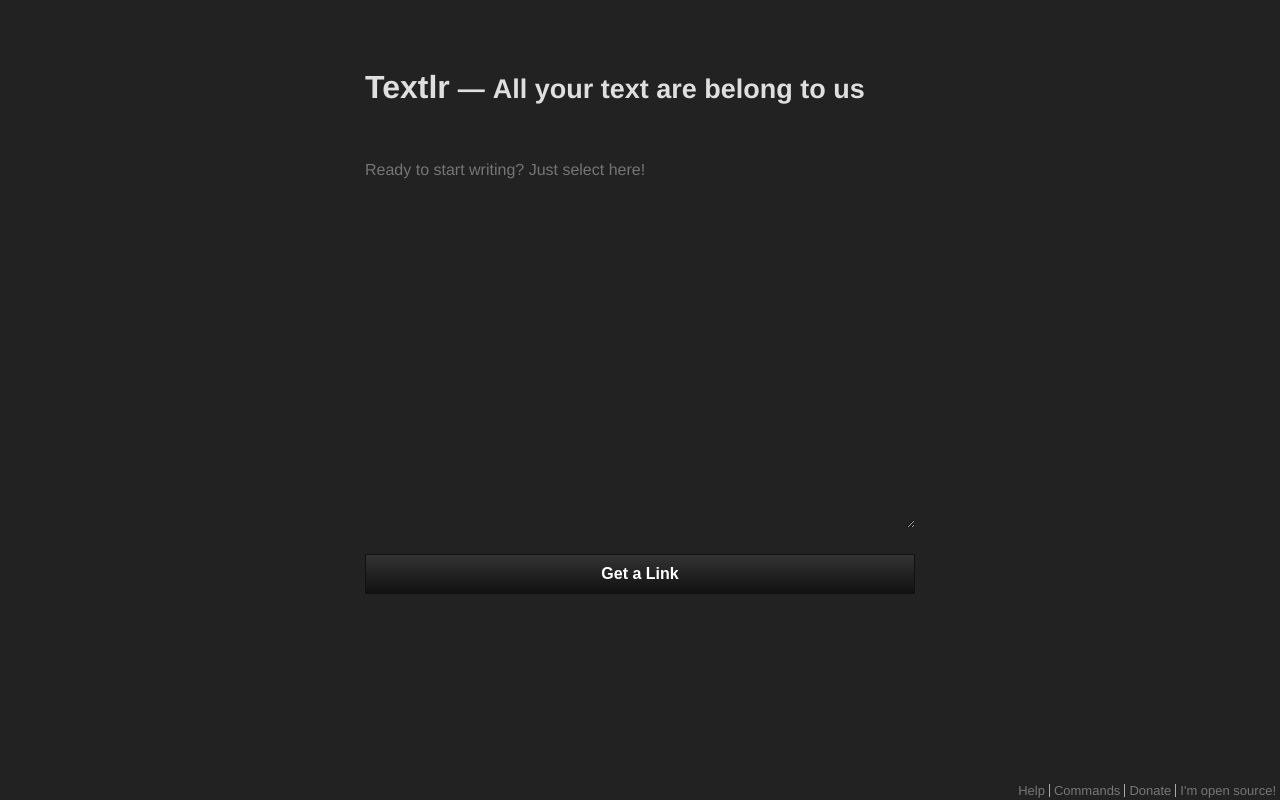
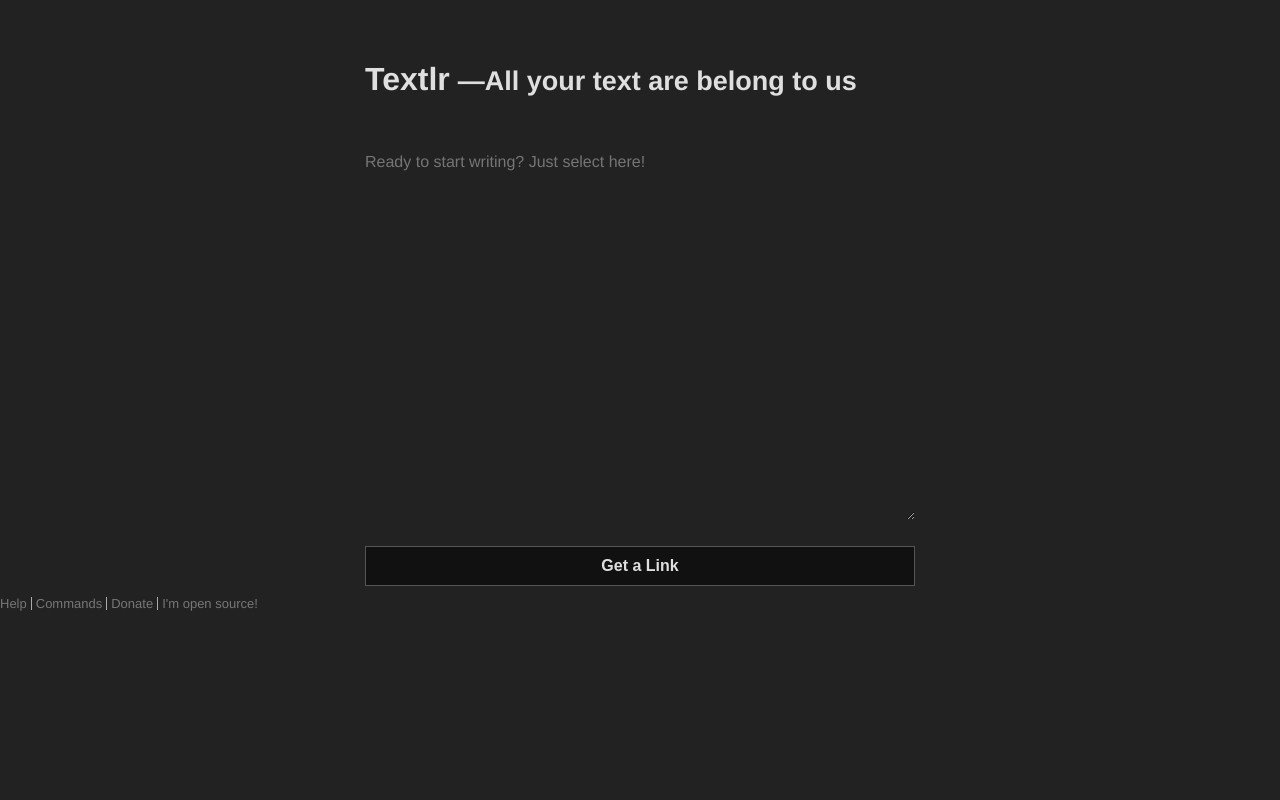
Before and after one commit to Zyber17/Textlr, a PHP site: page /main.html in a window 1280 px wide. Run offline with PHP 8.4, Linux system fonts and the light colour scheme; some libraries are stand-ins or nearby versions.

Commit message:
Interface updates

```diff
--- a/index.css
+++ b/index.css
@@ -1,9 +1,34 @@
+@-webkit-keyframes fadeIn {
+	0% {opacity: 0;}
+	100% {opacity: 1;}
+}
+
+@-moz-keyframes fadeIn {
+	0% {opacity: 0;}
+	100% {opacity: 1;}
+}
+
+@-ms-keyframes fadeIn {
+	0% {opacity: 0;}
+	100% {opacity: 1;}
+}
+
+@-o-keyframes fadeIn {
+	0% {opacity: 0;}
+	100% {opacity: 1;}
+}
+
+@keyframes fadeIn {
+	0% {opacity: 0;}
+	100% {opacity: 1;}
+}
 body {
 	background: #f5f5f5;
 	font-family:"Helvetica Neue",Helvetica,Arial,Verdana,sans-serif;
 	color: #111;
 	font-size: 18px;
 	text-align: left;
+	margin: 0;
 }
 	body.dark, body.dark #typist textarea, body.dark #url input {
 		background: #222;
@@ -22,11 +86,11 @@ a{color: #a90202;}
 	font-weight: bold;
 	margin-right: 8px;
 }
-#typist h1, h2 {
+#typist h1, #typist h2 {
 	display: inline-block;
 }
 	#typist h2:before {
-		content: "—";
+		content: "—";`
 		margin-right: 8px;
 	}
 	#typist textarea {
@@ -50,34 +114,34 @@ a{color: #a90202;}
 		margin: 11px 0;
 		height: 40px;
 		width: 100%;
-		border: 1px solid #111;
 		display: block;
-		background-color: #111;
-		background-image: -webkit-gradient(linear, left top, left bottom, from(rgb(51, 51, 51)), to(rgb(17, 17, 17)));
-		background-image: -webkit-linear-gradient(top, rgb(51, 51, 51), rgb(17, 17, 17));
-		background-image: -moz-linear-gradient(top, rgb(51, 51, 51), rgb(17, 17, 17));
-		background-image: -o-linear-gradient(top, rgb(51, 51, 51), rgb(17, 17, 17));
-		background-image: -ms-linear-gradient(top, rgb(51, 51, 51), rgb(17, 17, 17));
-		background-image: linear-gradient(top, rgb(51, 51, 51), rgb(17, 17, 17));
-		filter: progid:DXImageTransform.Microsoft.gradient(GradientType=0,StartColorStr='#333333', EndColorStr='#111111');
+		background-color: #fff;
 		cursor: pointer;
 		font-size: 16px;
 		font-weight: bold;
-		color: #FFF;
+		color: #111;
+		border: 1px solid #dfdfdf;
+		-webkit-appearance: none;
+		border-radius: 0;
 	}
+		body.dark #typist input {
+			background-color: #111;
+			color: #dfdfdf;
+			border-color: #555;
+		}
 
 footer {
 	height: 13px;
 	display: block;
-	position: absolute;
-	bottom: 16px;
+	position: relative;
 	font-size: 13px;
-	right: 0;
 	line-height: 1;
 }
 	footer ul {
 		height: 16px;
 		list-style: none;
+		margin: 0;
+		padding: 0;
 	}
 		footer ul li {
 			float: left;
```
Also changed, not shown: other parts of index.css (+100 -9 lines), page.css (+39 -3 lines).
